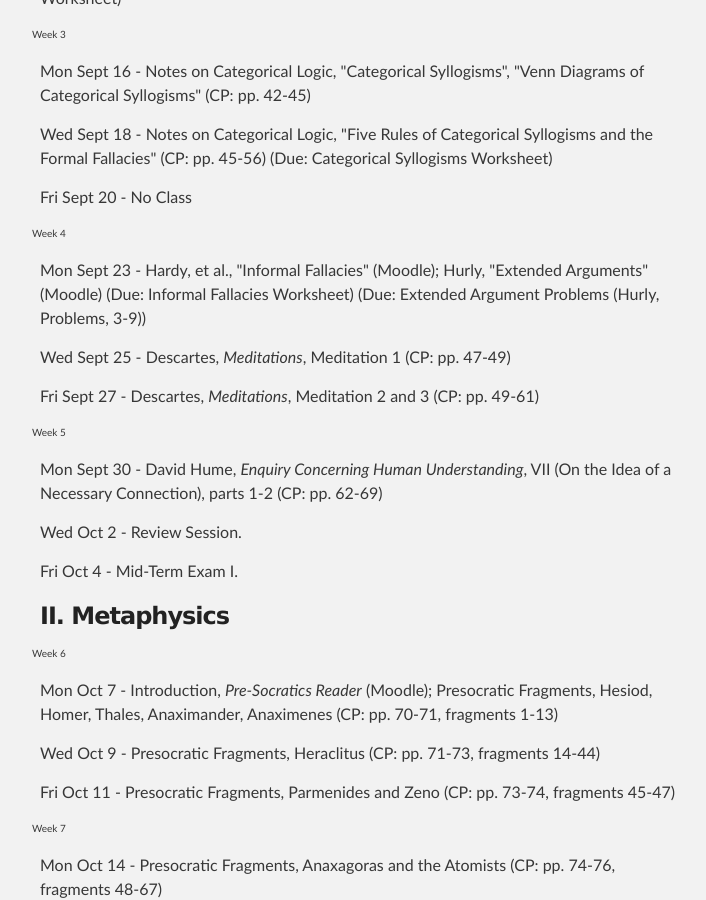
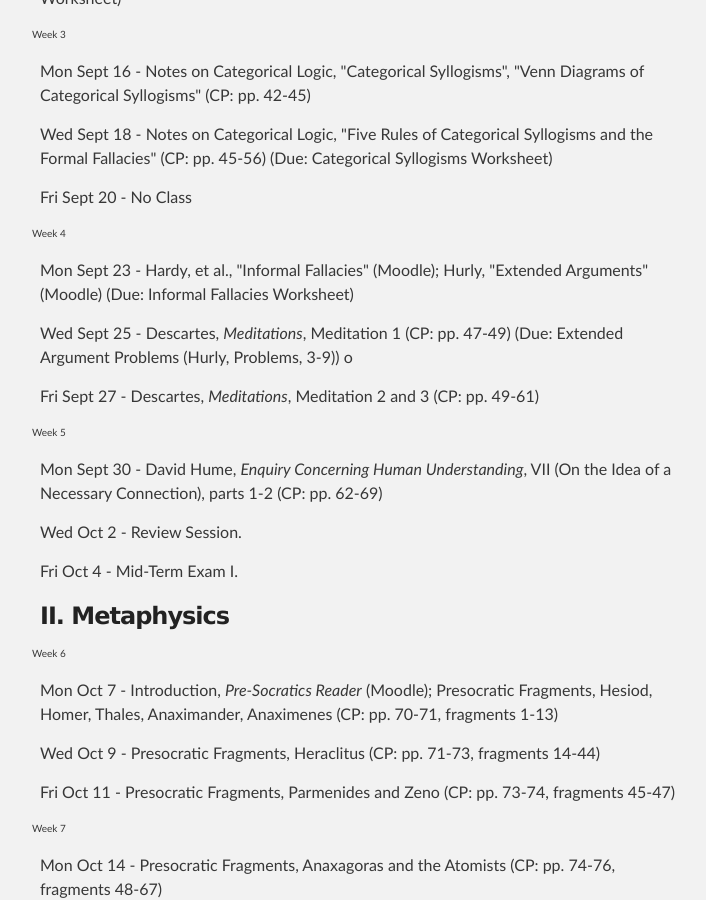
Before and after one commit to jeffreycwitt/jeffreycwitt.github.io, a Jekyll site: the page built from teaching/FoundationsOfPhilosophy.html, in a window 1280 px wide and 900 px high, scrolled down 4389 px. Shown: the whole window, without its empty margins (280-986 px from the left). Built offline with Jekyll 4.4.1, drawn with Linux system fonts in a browser that asks for light colours.

Commit message:
syllabus update

```diff
--- a/teaching/FoundationsOfPhilosophy.html
+++ b/teaching/FoundationsOfPhilosophy.html
@@ -348,15 +348,14 @@ title:  Foundations of Philosophy
 
                (Due: Informal Fallacies Worksheet)
 
-
-               (Due: Extended Argument Problems (Hurly, Problems, 3-9))
-
-
                </p>
 
             <p>
                Wed Sept 25 -
                Descartes, <em>Meditations</em>, Meditation 1 (CP: pp. 47-49)
+
+               (Due: Extended Argument Problems (Hurly, Problems, 3-9))
+                o
                </p>
 
             <p>
```
